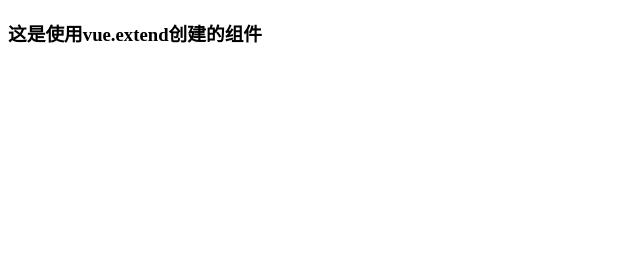
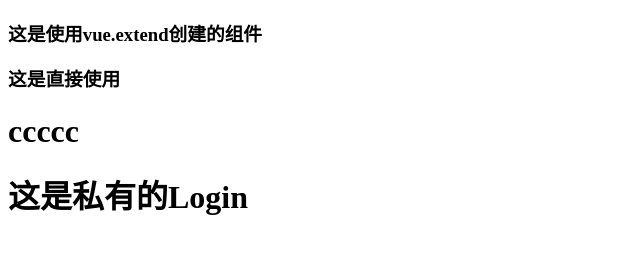
Before and after one commit to KevinSwiftiOS/VueLearning, a plain HTML site: page vue组件.html in a window 1280 px wide. Shown: the whole page, without its empty margins (0-640 px from the left). Drawn offline with nearby package versions, Linux system fonts and the light colour scheme.

Commit message:
学习到视频58

```diff
--- a/vue组件.html
+++ b/vue组件.html
@@ -13,9 +13,17 @@
 <div id = "app">
     <!--使用组件 直接以html标签形式引入-->
     <mycom1></mycom1>
+    <mycom2></mycom2>
+    <mycom3></mycom3>
+    <login></login>
 </div>
+<template id = "tmpl">
+    <div>
+        <h1>ccccc</h1>
+    </div>
+</template>
 <script>
-    //使用vue.extend创建全局组件
+    //使用vue.extend创建全局组件 组件只能包含一个根元素
     var com1 = Vue.extend({
         template:'<h3>这是使用vue.extend创建的组件</h3>',//通过template属性，规定了组件所需要展示的html结构
 
@@ -23,6 +31,13 @@
     //使用组件，组件名称使用驼峰 引用时 my-com1 否则就一般使用mycom1
     //1.2 使用vue.component 组件名称 创建出来的组件模板对象 会展示com1模板里的内容
     Vue.component('mycom1',com1);
+    //直接通过对象创建
+    Vue.component('mycom2',{
+        template: '<h3>这是直接使用</h3>'
+    });
+    Vue.component('mycom3',{
+        template:'#tmpl'
+    })
     //创建一个vue实例
     var vm = new Vue({
         el:"#app", //表示绑定的vue实例 要控制的是哪一个区域
@@ -33,8 +48,15 @@
             toggle(){
                 this.flag = !this.flag;
             }
+        },
+        //定义实例内部私有组件
+        components:{
+            login:{
+                template:'<h1>这是私有的Login</h1>'
+            }
         }
     });
+
 </script>
 </body>
 </html>
```
Also changed, not shown: README.md.
